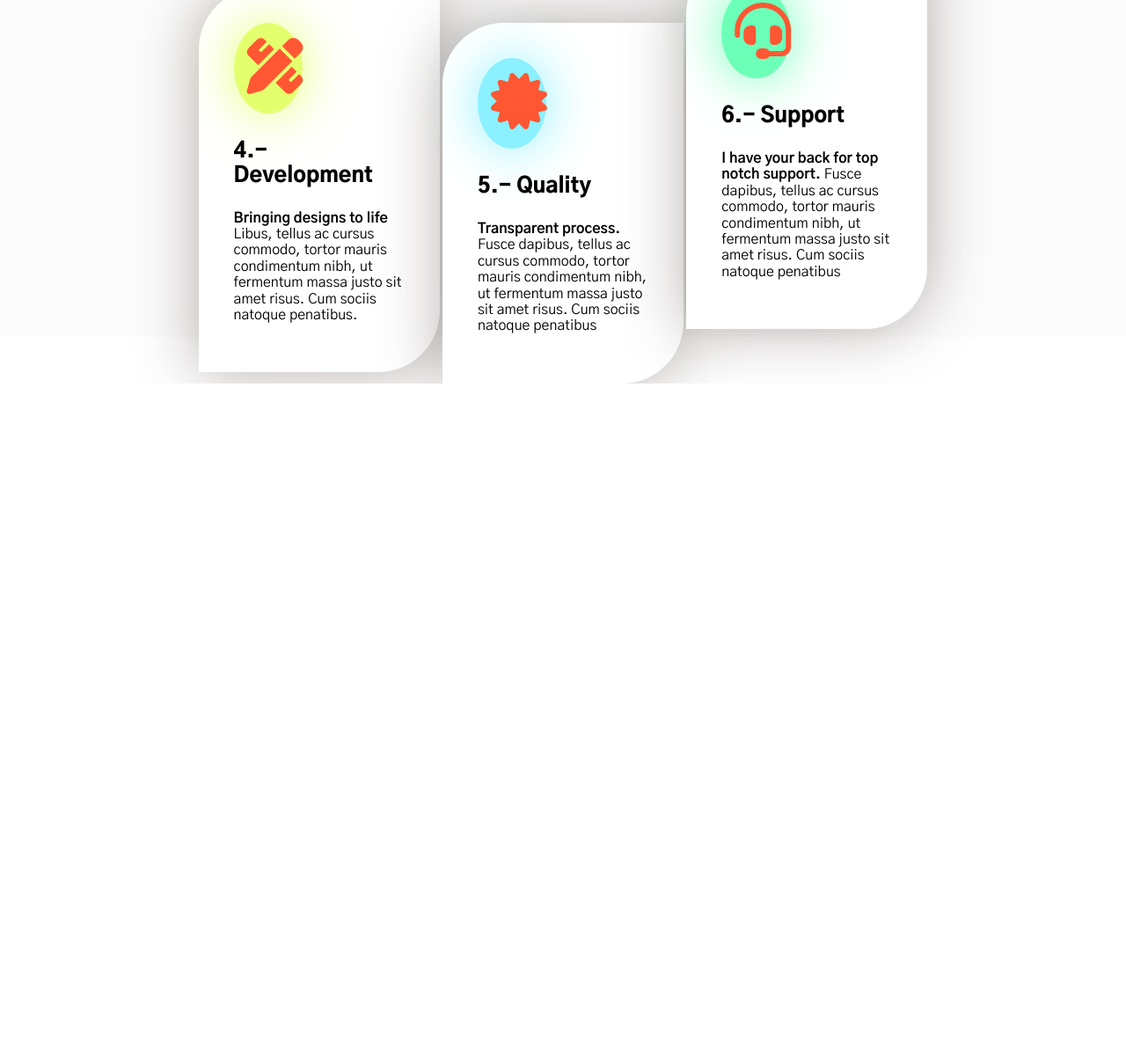
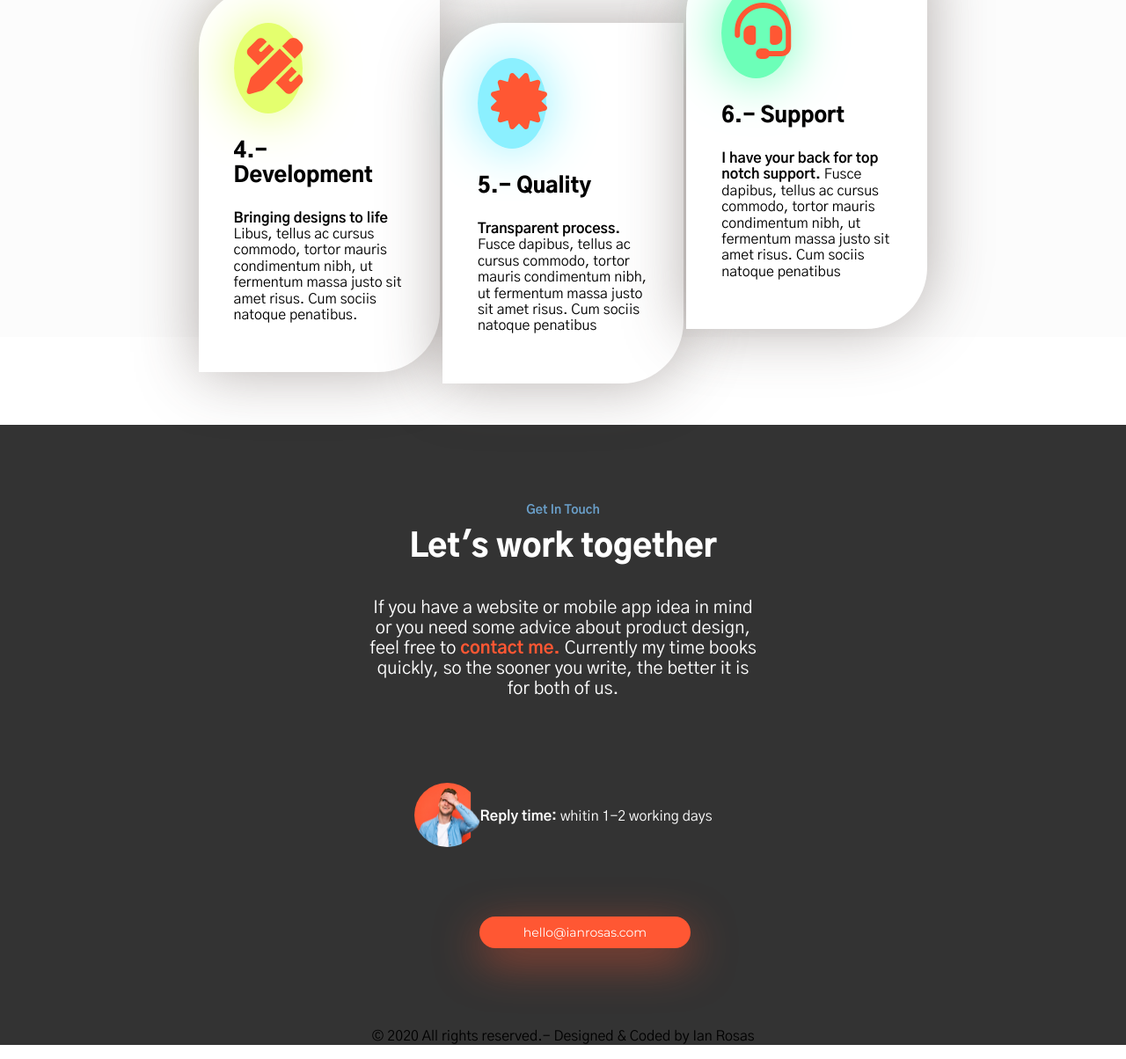
Before and after one commit to Iannacus/portfolio, a plain HTML site: page index.html in a window 1280 px wide. Shown: the part 1996-3200 px from the top of the page at 88% size. Before the commit the page ends 2432 px from the top, so only its background shows below. Drawn offline with Linux system fonts and the light colour scheme.

Commit message:
footer terminado

```diff
--- a/assets/css/style.css
+++ b/assets/css/style.css
@@ -45,6 +45,14 @@ p{
     font-weight: 900;
 }
 
+.p-white{
+    color: white;
+}
+
+.p-orange{
+    font-weight: bold;
+    color:#ff5733;
+}
 .bg-gray{
     background-color: #fcfcfc;
 }
@@ -81,8 +89,17 @@ p{
 
 }
 
+.bg-footer{
+    background-color: #333;
+}
+
 .contenedor{
     width: 65%;
+    margin: auto;
+}
+
+.f-contenedor{
+    width: 35%;
     margin: auto;
 }
 
@@ -225,3 +242,16 @@ p{
 .d40{
     top: 40px;
 }
+
+footer{
+    margin-top: 100px;
+}
+
+.reply-time{
+    justify-content: center;
+    align-items: center;
+}
+
+.mini-photo{
+    border-radius: 50%;
+}
--- a/index.html
+++ b/index.html
@@ -191,9 +191,34 @@
         </div>
     </section>
     <section>
-        <div class="contenedor">
             <footer>
-
+                <div class="col-12 bg-footer margin-top">
+                    <div class="f-contenedor center-text">
+                        <h3 class="small-title">
+                            Get In Touch
+                        </h3>
+                        <p class="p1 p-white">Let's work together</p>
+                        <p class="p3 p-white">
+                            If you have a website or mobile app idea in mind or you need some advice
+                            about product design, feel free to <span class="p-orange">contact me.</span> Currently my time books quickly,
+                            so the sooner you write, the better it is for both of us.
+                        </p>
+                        <div class="display-flex reply-time margin-top">
+                            <div >
+                                <img class="mini-photo" src="./assets/oliver.png" alt="" width="75px">
+                            </div>
+                            <div>
+                                <p class="p-white"><strong>Reply time:</strong> whitin 1-2 working days</p>
+                            </div>
+                        </div>
+                        <div class="margin-top">
+                            <button class="btn btn-primary margin-left">hello@ianrosas.com</button>
+                        </div>
+                        <div class="margin-top">
+                            <p> <span>&copy; 2020 All rights reserved.-</span> Designed & Coded by Ian Rosas </p>
+                        </div>
+                    </div>
+                </div>
             </footer>
         </div>
     </section>
```
